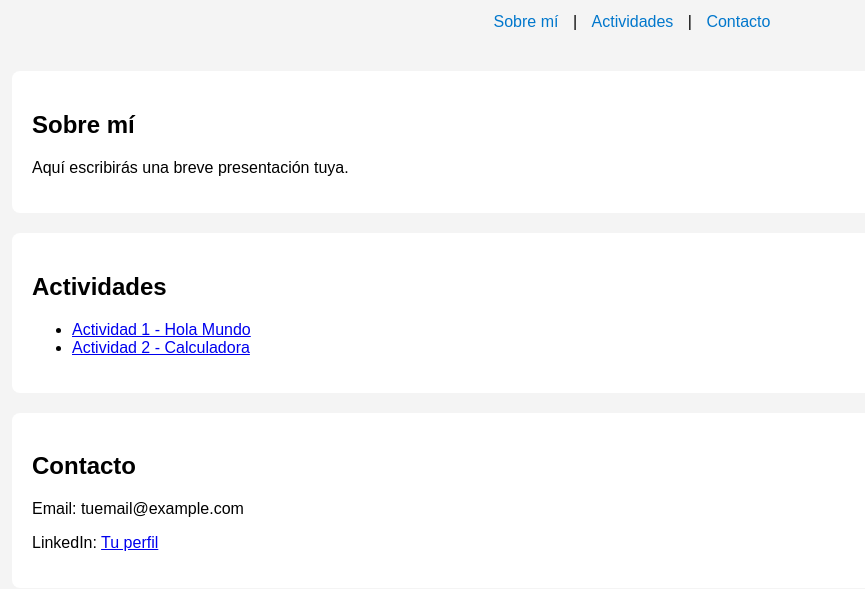
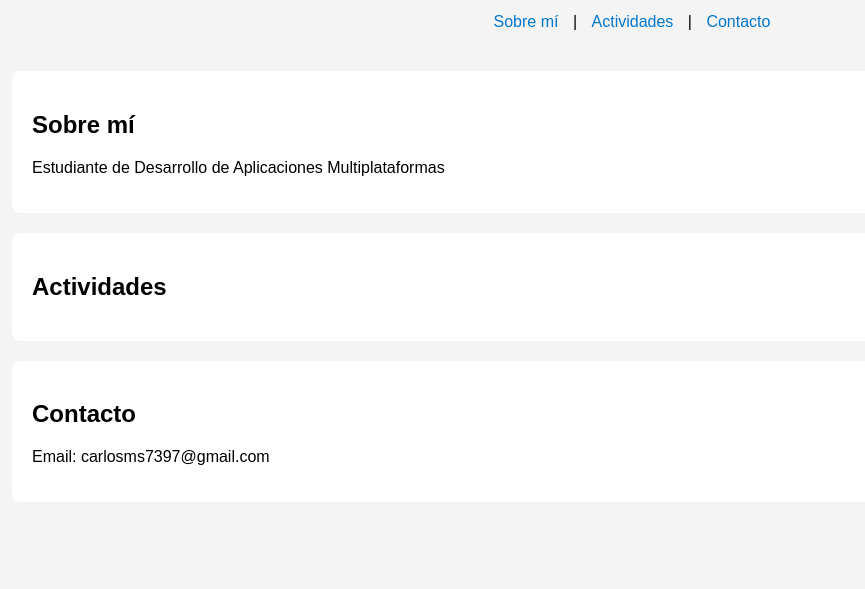
Before and after one commit to Charabeto97/charabeto97.github.io, a plain HTML site: page index.html in a window 1280 px wide. Shown: the part 121-710 px from the top of the page, without its empty margins (8-873 px from the left). Drawn offline with Linux system fonts and the light colour scheme.

Commit message:
Modificando index

```diff
--- a/index.html
+++ b/index.html
@@ -25,21 +25,19 @@
 
   <section id="sobre-mi">
     <h2>Sobre mí</h2>
-    <p>Aquí escribirás una breve presentación tuya.</p>
+    <p>Estudiante de Desarrollo de Aplicaciones Multiplataformas</p>
   </section>
 
   <section id="actividades">
     <h2>Actividades</h2>
     <ul>
-      <li><a href="#">Actividad 1 - Hola Mundo</a></li>
-      <li><a href="#">Actividad 2 - Calculadora</a></li>
+
     </ul>
   </section>
 
   <section id="contacto">
     <h2>Contacto</h2>
-    <p>Email: tuemail@example.com</p>
-    <p>LinkedIn: <a href="#">Tu perfil</a></p>
+    <p>Email: carlosms7397@gmail.com</p>
   </section>
 </body>
 </html>
```
